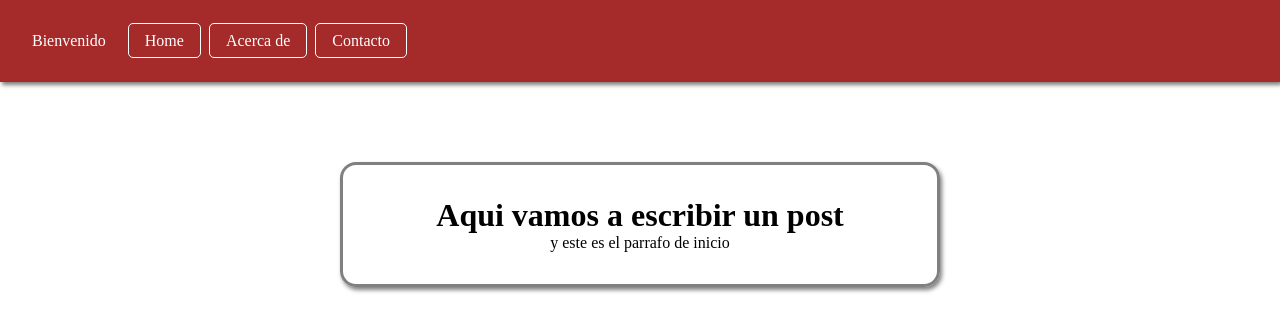
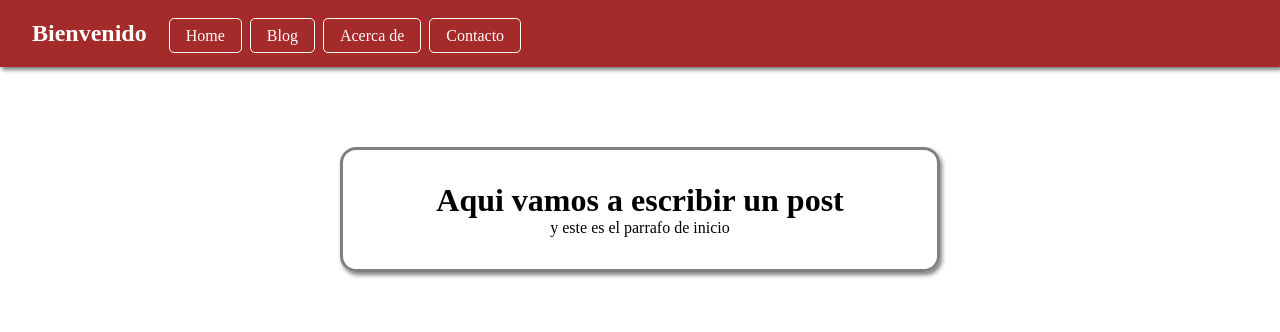
Before and after one commit to FrcGustavo/hyperblog, a plain HTML site: page index.html in a window 1280 px wide. Drawn offline with Linux system fonts and the light colour scheme.

Commit message:
Cabecera terminada

```diff
--- a/css/styles.css
+++ b/css/styles.css
@@ -15,7 +15,7 @@ body {
 header {
     background-color: brown;
     color: #FFF;
-    padding: 2rem;
+    padding: 1.25rem 2rem;
 }
 
 #container {
@@ -26,6 +26,11 @@ header {
     border-radius: 1rem;
     width: 90%;
     max-width: 600px;
+}
+
+.logo {
+    font-size: 1.5rem;
+    font-weight: bold;
 }
 
 .logo, nav {
--- a/index.html
+++ b/index.html
@@ -15,6 +15,7 @@
 
         <nav>
             <a href="">Home</a>
+            <a href="">Blog</a>
             <a href="">Acerca de</a>
             <a href="">Contacto</a>
         </nav>
```
